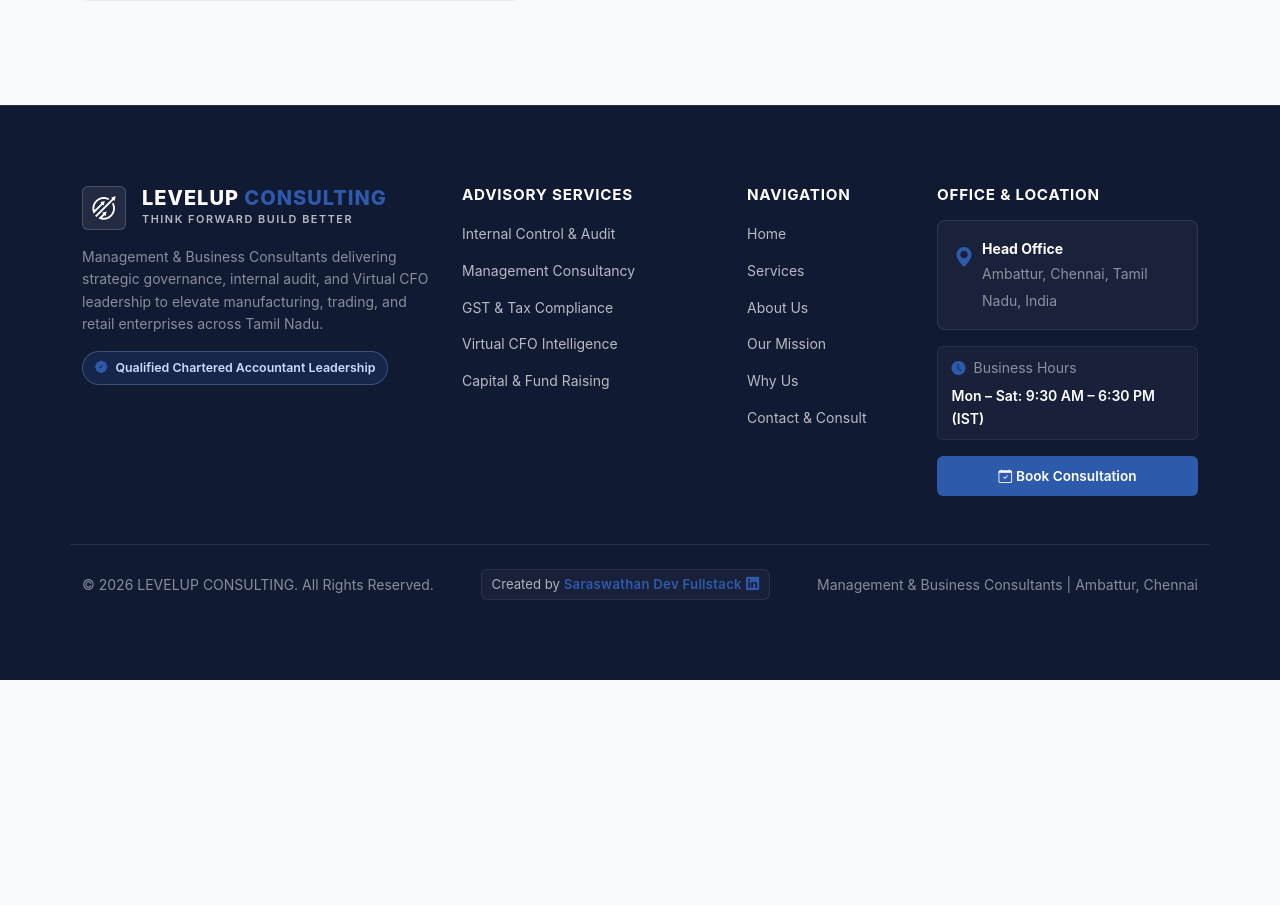
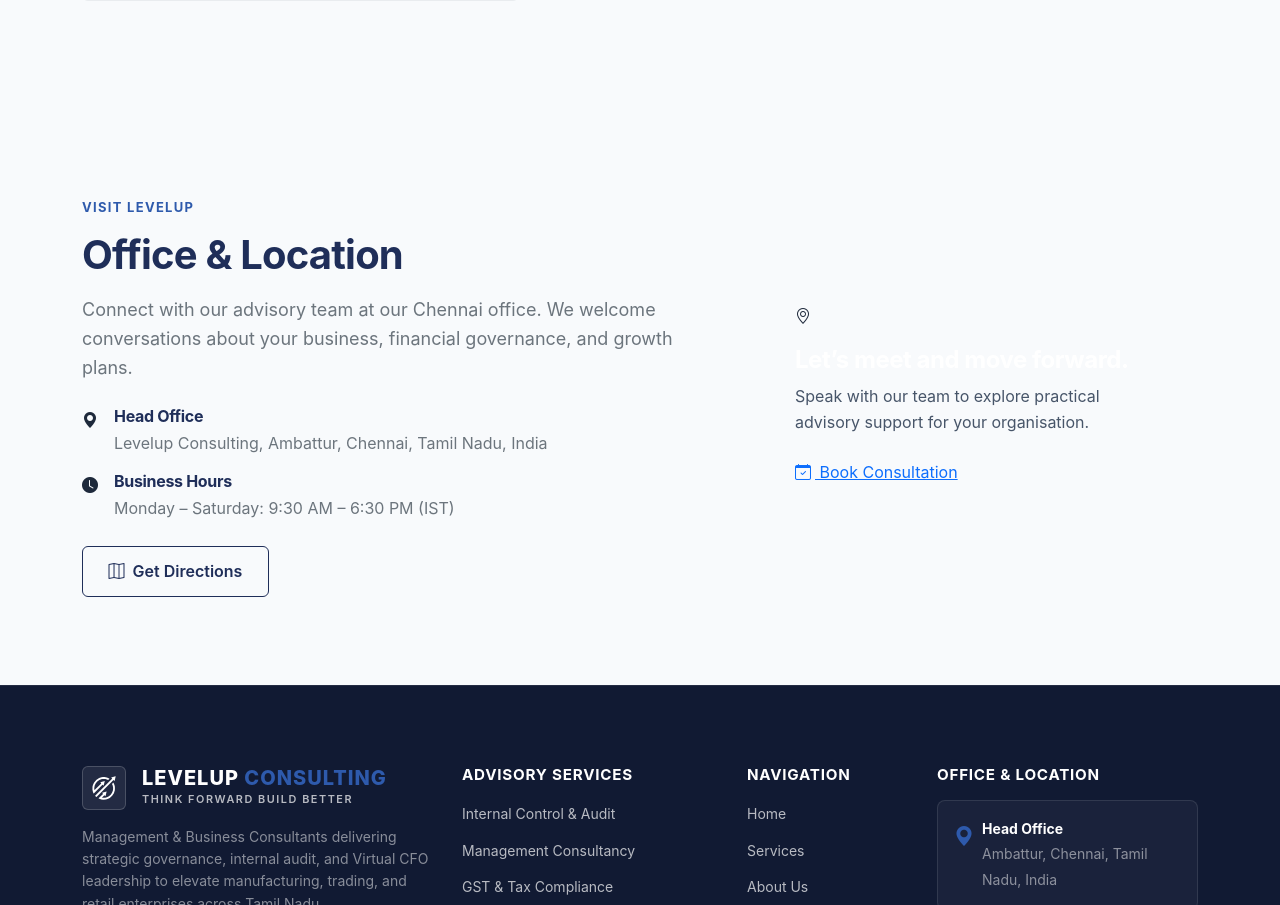
Before and after one commit to saraswathandev-ops/levelup, an Angular app: page / in a window 1280 px wide. Shown: the part 6552-7457 px from the top of the page. Before the commit the page ends 7232 px from the top, so only its background shows below. Built offline with nearby package versions, Linux system fonts and the light colour scheme.

Commit message:
Polish section headings, footer navigation and office location

```diff
--- a/src/app/app.html
+++ b/src/app/app.html
@@ -22,6 +22,46 @@
 
   <!-- Contact & Consultation Section -->
   <app-contact></app-contact>
+
+  <!-- Dedicated Office & Location Section -->
+  <section id="office-location" class="section-padding office-location-section">
+    <div class="container">
+      <div class="row align-items-center g-4">
+        <div class="col-lg-7">
+          <span class="section-eyebrow">VISIT LEVELUP</span>
+          <h2 class="section-title mb-3">Office &amp; Location</h2>
+          <p class="lead text-secondary mb-4">Connect with our advisory team at our Chennai office. We welcome conversations about your business, financial governance, and growth plans.</p>
+          <div class="office-location-detail d-flex align-items-start gap-3 mb-3">
+            <span class="office-location-icon"><i class="bi bi-geo-alt-fill"></i></span>
+            <div>
+              <h3 class="h6 fw-bold text-navy mb-1">Head Office</h3>
+              <p class="text-secondary mb-0">{{ contact.location }}</p>
+            </div>
+          </div>
+          <div class="office-location-detail d-flex align-items-start gap-3 mb-4">
+            <span class="office-location-icon"><i class="bi bi-clock-fill"></i></span>
+            <div>
+              <h3 class="h6 fw-bold text-navy mb-1">Business Hours</h3>
+              <p class="text-secondary mb-0">Monday – Saturday: 9:30 AM – 6:30 PM (IST)</p>
+            </div>
+          </div>
+          <a href="https://www.google.com/maps/search/?api=1&amp;query=Ambattur%2C%20Chennai%2C%20Tamil%20Nadu%2C%20India" target="_blank" rel="noopener noreferrer" class="btn-brand-outline">
+            <i class="bi bi-map"></i> Get Directions
+          </a>
+        </div>
+        <div class="col-lg-5">
+          <div class="office-location-card p-4 p-md-5 h-100">
+            <div class="office-map-icon mb-3"><i class="bi bi-geo-alt"></i></div>
+            <h3 class="h4 text-white fw-bold mb-2">Let’s meet and move forward.</h3>
+            <p class="text-white-75 mb-4">Speak with our team to explore practical advisory support for your organisation.</p>
+            <a href="#contact" class="footer-consult-btn" (click)="scrollToContact($event)">
+              <i class="bi bi-calendar-check me-1"></i> Book Consultation
+            </a>
+          </div>
+        </div>
+      </div>
+    </div>
+  </section>
 
   <!-- Developer Showcase Section -->
   <!-- <app-developer-showcase></app-developer-showcase> -->
```
